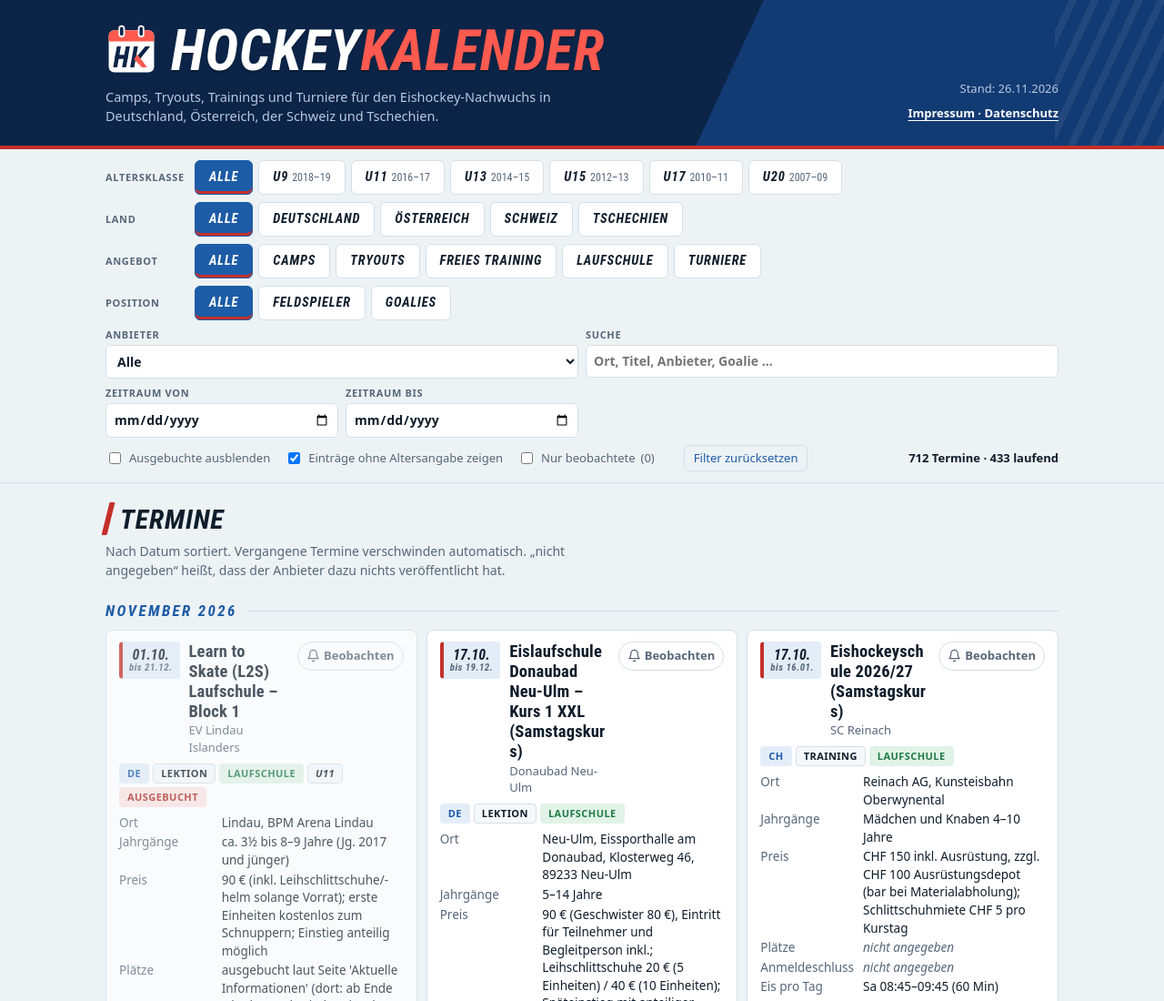
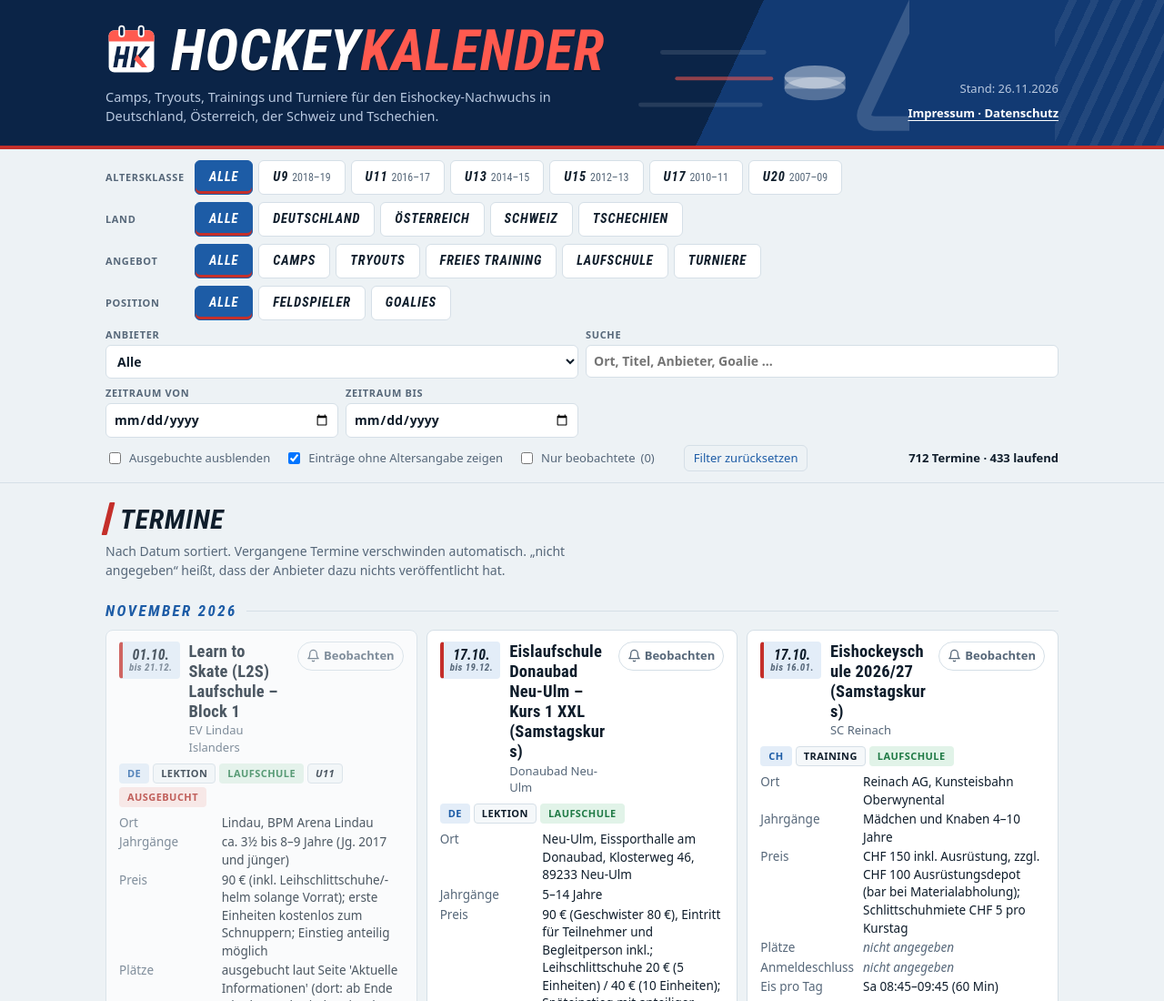
Before and after one commit to Hockeykalender/Hockeykalender-, a plain HTML site: page index.html in a window 1280 px wide. Shown: the top 1100 px of the page at 91% size. Drawn offline with Linux system fonts and the light colour scheme.

Commit message:
Kopfzeile: Hintergrundgrafik „Puck in Bewegung“
Eigene SVG-Grafik direkt in der Seite, keine externen Dateien.

Co-Authored-By: Claude Sonnet 5.5 <noreply@anthropic.com>
Claude-Session: https://claude.ai/code/session_01YKnmmuTwawNK1d6Ngsp1XY

```diff
--- a/index.html
+++ b/index.html
@@ -1,4 +1,5 @@
-<!doctype html><html><head><meta charset=utf8><meta name=viewport content="width=device-width,initial-scale=1,viewport-fit=cover"><style>:root{color-scheme:light;box-sizing:border-box;padding-top:env(safe-area-inset-top,0px);padding-bottom:env(safe-area-inset-bottom,0px)}html{scroll-padding-top:env(safe-area-inset-top,0px)}body{margin:0;padding:0;font:14px -apple-system,BlinkMacSystemFont,sans-serif;background:#fff;color:#000}img{max-width:100%}[hidden]:not([hidden=until-found i]){display:none!important}</style></head><body>
+<!doctype html><html><head><meta charset=utf8><meta name=viewport content="width=device-width,initial-scale=1,viewport-fit=cover"><style>:root{color-scheme:light;box-sizing:border-box;padding-top:env(safe-area-inset-top,0px);padding-bottom:env(safe-area-inset-bottom,0px)}html{scroll-padding-top:env(safe-area-inset-top,0px)}body{margin:0;padding:0;font:14px -apple-system,BlinkMacSystemFont,sans-serif;background:#fff;color:#000}img{max-width:100%}[hidden]:not([hidden=until-found i]){display:none!important}header.top .hdrart{position:absolute;right:max(16px,calc((100% - 1100px)/2 + 190px));bottom:0;height:100%;width:430px;pointer-events:none;z-index:0}@media (max-width:760px){header.top .hdrart{right:0;width:62%;opacity:.6}}
+</style></head><body>
 <title>Hockeykalender</title>
 <meta name="claude:viewport-fit-sides" content="cover">
 <style>
@@ -159,7 +160,9 @@ h2::before{content:"";position:absolute;left:0;top:.12em;bottom:.12em;width:6px;
 .more button{font-family:var(--f-display);font-stretch:85%;text-transform:uppercase;font-style:italic;letter-spacing:.06em;border-radius:6px}
 </style>
 
-<header class="top"><div class="wrap">
+<header class="top"><svg class="hdrart" viewBox="0 0 430 200" preserveAspectRatio="xMaxYMax meet" aria-hidden="true"><g stroke-linecap="round"><path d="M90 72 H230" stroke="rgba(255,255,255,.11)" stroke-width="6"/><path d="M110 108 H240" stroke="#ff5a4f" stroke-opacity=".55" stroke-width="5"/><path d="M60 144 H225" stroke="rgba(255,255,255,.11)" stroke-width="6"/></g>
+<ellipse cx="300" cy="122" rx="42" ry="16" fill="rgba(255,255,255,.28)"/><rect x="258" y="106" width="84" height="16" fill="rgba(255,255,255,.28)"/><ellipse cx="300" cy="106" rx="42" ry="16" fill="rgba(255,255,255,.42)"/>
+<path d="M450 -20 L370 150 Q362 168 382 170 L450 170" fill="none" stroke="rgba(255,255,255,.16)" stroke-width="20" stroke-linejoin="round"/></svg><div class="wrap">
   <div>
     <h1><svg class="logo" viewBox="0 0 64 64" aria-hidden="true" focusable="false"><rect x="4" y="8" width="56" height="52" rx="7" fill="#fff"/><path d="M4 15a7 7 0 0 1 7-7h42a7 7 0 0 1 7 7v7H4z" fill="#ff5a4f"/><rect x="17" y="3" width="6" height="13" rx="3" fill="#0b2447" stroke="#fff" stroke-width="2"/><rect x="41" y="3" width="6" height="13" rx="3" fill="#0b2447" stroke="#fff" stroke-width="2"/><g transform="translate(7 0) skewX(-10)" fill="#0b2447"><rect x="12" y="28" width="5" height="26"/><rect x="23" y="28" width="5" height="26"/><rect x="12" y="38.5" width="16" height="5"/><rect x="33" y="28" width="5" height="26"/><polygon points="38,42 47,28 53,28 43,44"/><polygon points="39,38 54,54 47.5,54 36,44" fill="#ff5a4f"/></g></svg>Hockey<span>kalender</span></h1>
     <p class="sub">Camps, Tryouts, Trainings und Turniere für den Eishockey-Nachwuchs in Deutschland, Österreich, der Schweiz und Tschechien.</p>
```
